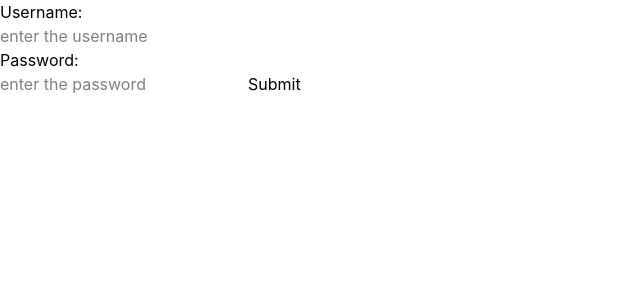
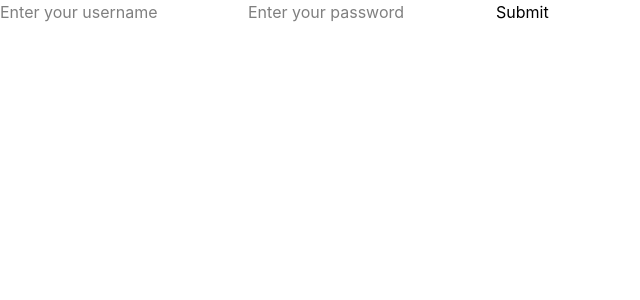
Before and after one commit to priyadharshinia2025aids-cmyk/Mernstack_Class, a React app in the folder frontend/: page / in a window 1280 px wide. Shown: the top 300 px of the page, without its empty margins (0-640 px from the left). Built offline with nearby package versions, Linux system fonts and the light colour scheme; the HTML template or start-up script is replaced by a standard one.

Commit message:
Updated code TIME : 11.36 AM

```diff
--- a/frontend/src/App.jsx
+++ b/frontend/src/App.jsx
@@ -84,6 +84,10 @@ import Dashboard from "./pages/dashboard";
 import Calender from "./pages/calender";
 import Settings from "./pages/settings";
 import Register from "./pages/register";
+import Admin from "./pages/Admin/adminlayout";
+import AdminUserdetails from "./pages/Admin/userdetails";
+import AdminDashboard from "./pages/Admin/dashboard";
+import AdminSettings from "./pages/Admin/settings";
 
 function App() {
   return (
@@ -98,6 +102,13 @@ function App() {
         <Route path = "/calender" element = {<Calender/>}/>
         <Route path = "/settings" element = {<Settings/>}/>
         <Route path = "register" element = {<Register/>}/>
+        <Route path = "admin" element = {<Admin/>}>
+          <Route path = "admin_dashboard" element = {<AdminDashboard/>}/>
+          <Route path = "userdetails" element = {<AdminUserdetails/>}/>
+          <Route path = "AdminSettings" element = {<AdminSettings/>}/>
+
+
+        </Route>
 
 
 
--- a/frontend/src/components/formSchema/registerschema.js
+++ b/frontend/src/components/formSchema/registerschema.js
@@ -1,4 +1,4 @@
-import z from "zod";
+/*import z from "zod";
 
 export const registerschema = z.object({
     name:z.string().min(3,"Name must contain 3 letters"),
@@ -7,4 +7,11 @@ export const registerschema = z.object({
     age:z.coerce.number().min(18,"Age should contain min 18 years")
 
 
+})*/
+import z from "zod";
+export const registerschema = z.object({
+    name:z.string().min(3,"Enetr a valid name"),
+    email:z.string().email("Enter a valid email"),
+    age:z.coerce.number().min(18,"Age must be maximum 18"),
+    password:z.string().min(8,"Atleast 8 char")
 })
--- /dev/null
+++ b/frontend/src/pages/Admin/adminlayout.jsx
@@ -0,0 +1,22 @@
+import { Link, Outlet } from "react-router-dom";
+
+function Admin() {
+    return (
+        <>
+        <h1>Admin Layout page</h1>
+        <nav>
+            <Link to = {"/admin/admin_dashboard"}>AdminDashboard</Link>
+            <Link to = {"/admin/userdetails"}>AdminUserdetails</Link>
+            <Link to = {"/admin/AdminSettings"}>AdminSettings</Link>
+
+
+        </nav>
+        <Outlet/>
+        <footer>
+
+        </footer>
+        </>
+     );
+}
+
+export default Admin;
--- /dev/null
+++ b/frontend/src/pages/Admin/dashboard.jsx
@@ -0,0 +1,7 @@
+function AdminDashboard() {
+    return (
+        <>Welcome to Admin Dashborad</>
+     );
+}
+
+export default AdminDashboard;
--- /dev/null
+++ b/frontend/src/pages/Admin/settings.jsx
@@ -0,0 +1,7 @@
+function AdminSettings() {
+    return (
+         <>Welcome to Admin Settings</>
+     );
+}
+
+export default AdminSettings;
--- /dev/null
+++ b/frontend/src/pages/Admin/userdetails.jsx
@@ -0,0 +1,7 @@
+function AdminUserdetails() {
+    return (
+         <>Welcome to Admin userdetails</>
+     );
+}
+
+export default AdminUserdetails;
--- a/frontend/src/pages/login.jsx
+++ b/frontend/src/pages/login.jsx
@@ -1,75 +1,64 @@
-/*
 import { useState } from "react";
+import { Navigate, useNavigate } from "react-router-dom";
+import { useLocation } from "react-router-dom";
 
 function Login() {
-  const [email, setEmail] = useState("");
-  const [pass, setPass] = useState("");
-  const handleSubmit = (e) => {
+  {/*const[email,setEmail] = useState('');
+  const[pass,setPass]= useState('');*/}
+  const location = useLocation();
+  const registerdata = location.state;
+  const navigate = useNavigate();
+  const[logindata,setlogindata]=useState({
+    username:"",
+    password:""
+  })
+  function handlesubmit(e){
     e.preventDefault();
-    console.log(email, pass);
-  };
+     console.log("Login page",logindata)
+     const registerdata=location.state
+     console.log("Register", registerdata)
+     if(logindata.username===registerdata.name && logindata.password===registerdata.password){
+      console.log("if success")
+      navigate("/dashboard",{
+        state:logindata
+      });
 
+     }else{
+      console.log("Inpust must valid");
+     }
+
+  }
+  function handlechange(e){
+    e.preventDefault()
+    setlogindata({
+      ...logindata,
+      [e.target.name]:e.target.value
+  });
+  }
   return (
-    <>
-      <form onSubmit={handleSubmit}>
-        <input type="email" placeholder="Enter your email" value={email} onChange={(e) => setEmail(e.target.value)}/>
-        <input  type="password" placeholder="Enter your password" value={pass} onChange={(e) => setPass(e.target.value)} />
-        <button type="submit">Submit</button>
-      </form>
-    </>
+    <div>
+
+     <form onSubmit={handlesubmit}>
+       <input
+        type="text"
+        required
+        placeholder="Enter your username"
+        name="username"
+        onChange={handlechange}
+      />
+
+      <input
+        type="password"
+        required
+        placeholder="Enter your password"
+        name="password"
+        onChange={handlechange}
+
+      />
+      <button type="submit" >Submit</button>
+     </form>
+    </div>
   );
 }
 
 export default Login;
-*/
-
-import { useState } from "react";
-import { useNavigate } from "react-router-dom";
-
-function Login() {
-
-  //const[password,setPassword]=useState("");
-  //const[email,setEmail]=useState("");
-  const[formdata,setFormdata]=useState({username:"",password:""})
-  const navigate=useNavigate();
-  function formdisplay(e)
-  {
-   e.preventDefault();
-   setFormdata({
-      ...formdata,
-      [e.target.name]:[e.target.value]
-   })
-
-}
-  const print=(e)=>
-  {
-     e.preventDefault()
-     console.log(formdata.username,formdata.password);
-     alert("Log in successfull");
-     navigate("/dashboard",
-      {state:formdata}
-     )
-  }
-  return (
-
-      <form onSubmit={print}>
-         {/*<h4>Enter Password:</h4>
-         <input type="password" placeholder="password" value={password} onChange={(e)=>{setPassword(e.target.value)}}/>
-         <br/>
-         <h4>Enter Email:</h4>
-         <input type="Email" placeholder="mail" value={email} onChange={(e)=>{setEmail(e.target.value)}}/>*/}
-        {/* <button type="submit" onClick={()=>{console.log(email,password)}}>Submit</button>
-        */}
-        <h4>Username:</h4>
-        <input type="text" placeholder="enter the username" name="username" onChange={formdisplay}/>
-        <br/>
-        <h4>Password:</h4>
-        <input type="password" placeholder="enter the password" name="password" onChange={formdisplay}/>
-        <button type="submit">Submit</button>
-      </form>
-
-
-     );
-}
-
-export default Login;
--- a/frontend/src/pages/register.jsx
+++ b/frontend/src/pages/register.jsx
@@ -1,4 +1,9 @@
 import { useForm } from "react-hook-form";
+import { useNavigate } from "react-router-dom";
+import { registerschema } from "../components/formSchema/registerschema";
+import {zodResolver} from "@hookform/resolvers/zod";
+
+/*import { useForm } from "react-hook-form";
 import { useNavigate } from "react-router-dom";
 import { registerschema } from "../components/formSchema/registerschema";
 import {zodResolver} from "@hookform/resolvers/zod";
@@ -31,3 +36,47 @@ function Register(){
     )
 }
 export default Register;
+*/
+
+
+function Register() {
+    const navigate = useNavigate();
+
+    const {
+        register,
+        handleSubmit,
+        formState: { errors }
+    } = useForm({
+        resolver: zodResolver(registerschema)
+    });
+
+    function onSubmit1(data) {
+        console.log(data);
+        alert("register success");
+        navigate("/", {
+            state: data
+        });
+    }
+
+    return (
+        <>
+            <form onSubmit={handleSubmit(onSubmit1)}>
+                <input type="text" placeholder="Enter your name" {...register("name")} />
+                <p>{errors.name?.message}</p>
+
+                <input type="email" placeholder="Enter your email" {...register("email")} />
+                <p>{errors.email?.message}</p>
+
+                <input type="password" placeholder="Enter your Password" {...register("password")} />
+                <p>{errors.password?.message}</p>
+
+                <input type="number" placeholder="Enter your age" {...register("age")} />
+                <p>{errors.age?.message}</p>
+
+                <button type="submit">Submit</button>
+            </form>
+        </>
+    );
+}
+
+export default Register;
```
